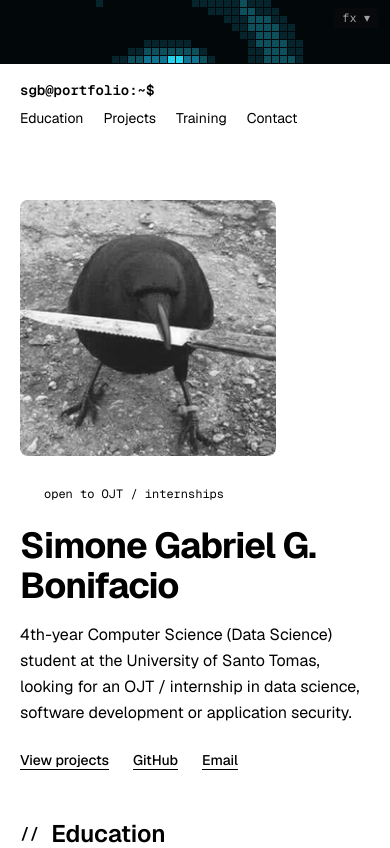
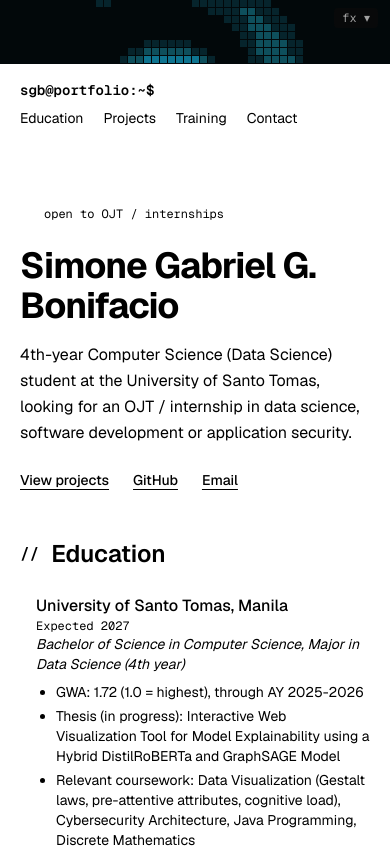
Before and after one commit to PL3SHY/Website_Portfolio, a Next.js app: page / in a window 390 px wide. Shown: the top 848 px of the page. Built offline with nearby package versions, Linux system fonts and the light colour scheme.

Commit message:
Duotone crow, hidden on phones
Added:
The crow photo is now a blue duotone, a little smaller, with no hover effect.
It is hidden on phones, where it only took up space.

```diff
--- a/src/app/page.tsx
+++ b/src/app/page.tsx
@@ -23,14 +23,17 @@ export default function Home() {
     <main className="mx-auto w-full max-w-5xl px-5 pt-14 lg:grid lg:grid-cols-[20rem_minmax(0,1fr)] lg:gap-14 xl:grid-cols-[22rem_minmax(0,1fr)]">
       {/* Left: who I am. On wide screens it stays in view while the right side scrolls. */}
       <aside className="pb-12 lg:sticky lg:top-24 lg:self-start lg:pb-0">
+        {/* Duotone: the photo is turned gray, then multiplied onto the blue background, so
+            shadows go black and highlights go blue. Hidden on phones, where it only takes space. */}
+        <div className="mb-6 hidden w-full max-w-56 overflow-hidden rounded-lg border border-line bg-accent sm:block">
           <Image
             src="/crow.png"
             alt="A crow holding a knife in its beak"
             width={530}
             height={530}
-          priority
-          className="mb-6 aspect-square w-full max-w-64 rounded-lg border border-line object-cover opacity-90 grayscale transition duration-300 hover:opacity-100 hover:grayscale-0"
+            className="aspect-square w-full object-cover mix-blend-multiply brightness-[1.9] contrast-125 grayscale"
           />
+        </div>
         <p className="inline-flex items-center gap-2 rounded border border-green/30 bg-green-soft px-2.5 py-1 font-mono text-xs text-green-strong">
           <span className="h-1.5 w-1.5 rounded-full bg-green" />
           open to OJT / internships
```
Lines whose indentation alone changed are shown as unchanged.
